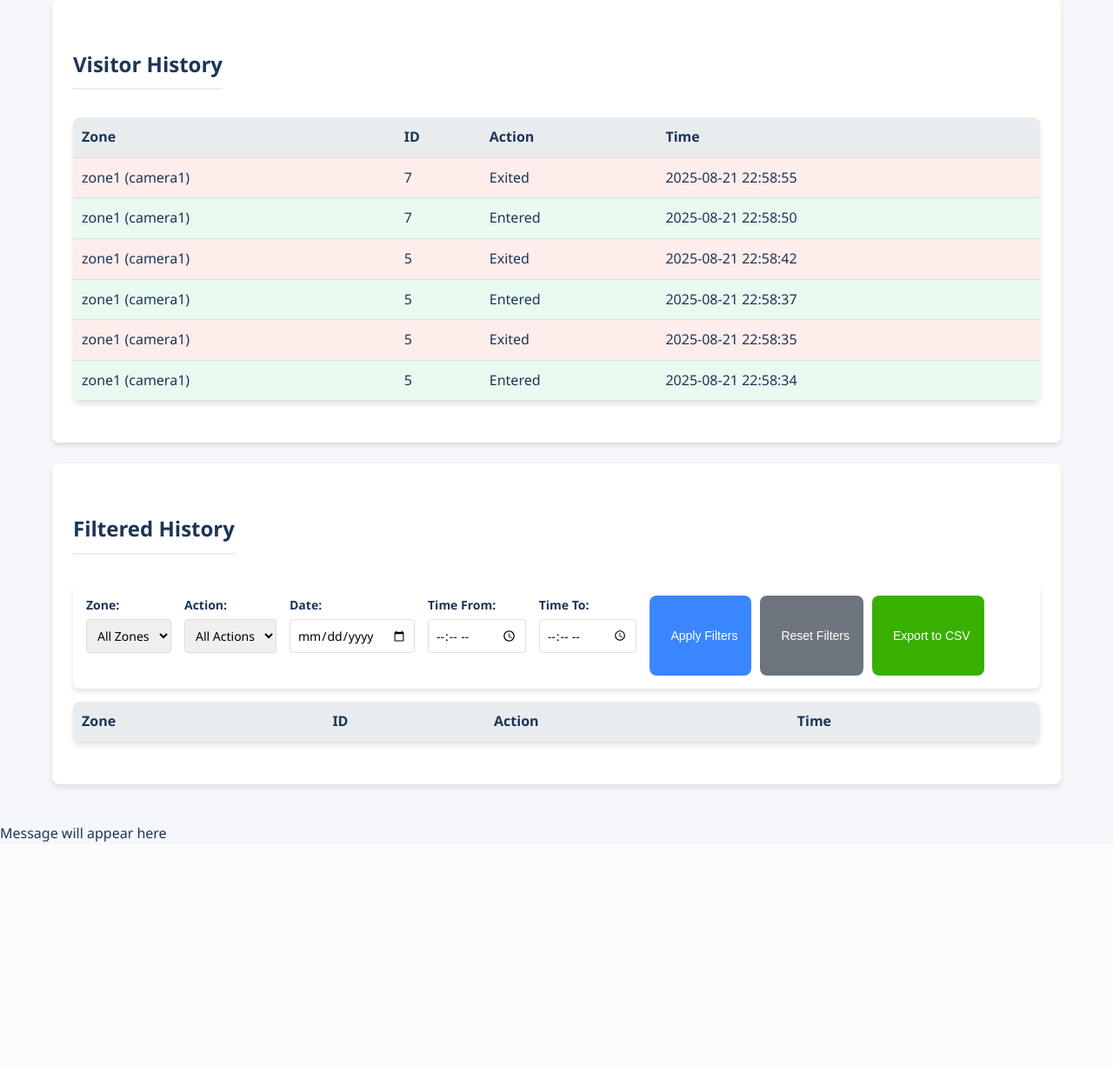
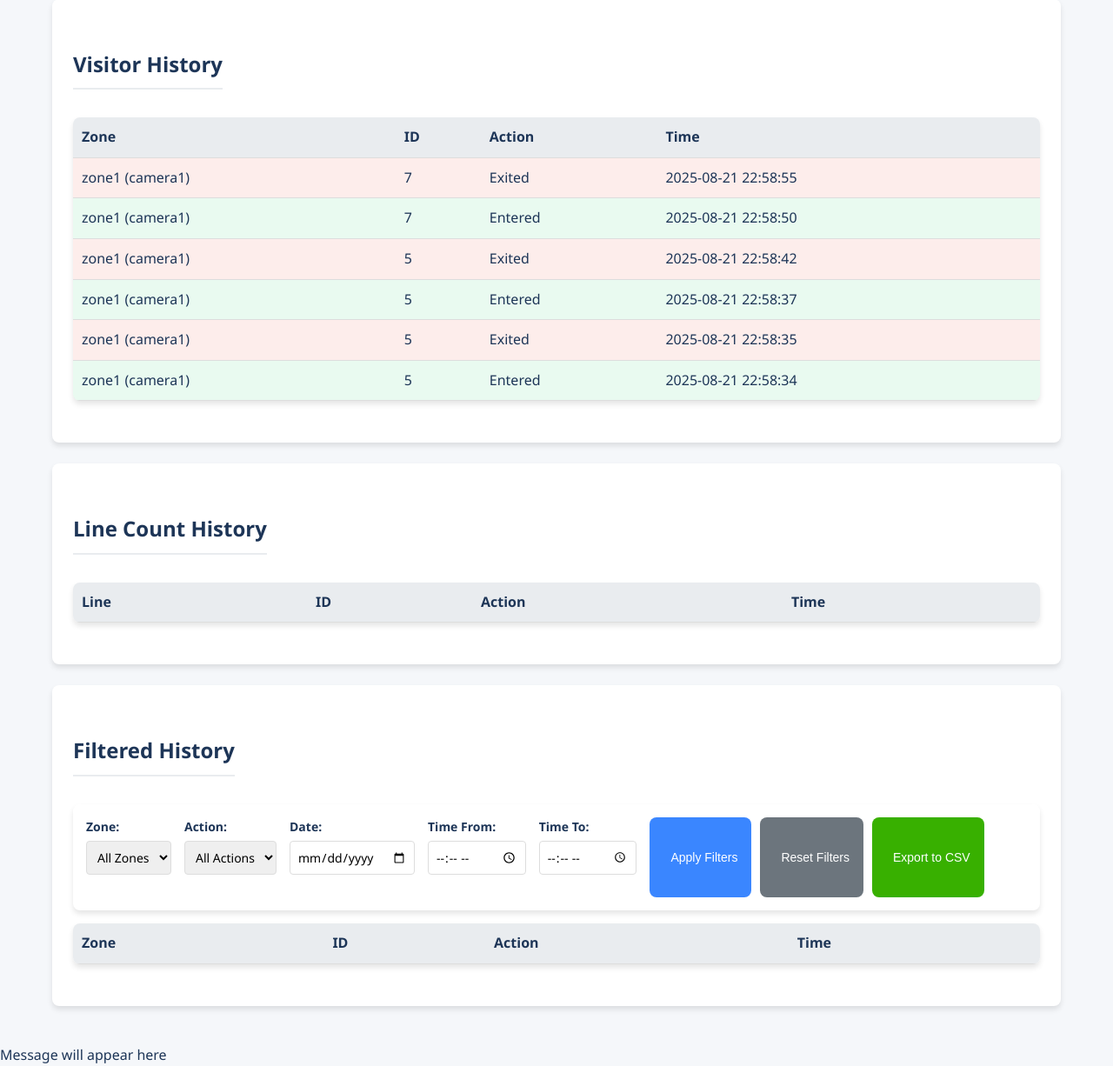
Before and after one commit to ArjunPV45/COUNTER, a Flask app: page / in a window 1280 px wide. Shown: the part 1829-3055 px from the top of the page at 87% size. Before the commit the page ends 2797 px from the top, so only its background shows below. Run offline with Flask 3, Linux system fonts and the light colour scheme; lists and menus that the app fills with data are empty; parts of the project's set-up code (start-up, migrations or seed data) failed here and were passed over; some libraries are stand-ins or nearby versions.

Commit message:
line history added

```diff
--- a/static/script2.js
+++ b/static/script2.js
@@ -179,6 +179,8 @@ function switchCamera(cameraId) {
     loadLines();
     updateZoneBoxes();
     updateLineCounts();
+
+    loadLineHistory(cameraId);
 
     setTimeout(() => {
         drawAllZones(ctx, canvasOverlay.width, canvasOverlay.height);
@@ -753,6 +755,40 @@ function initResetButtons() {
     });
 }
 
+// Load line history for the active camera
+async function loadLineHistory(cameraId) {
+  try {
+    const res = await fetch(`/get_line_history/${cameraId}`);
+    const data = await res.json();
+
+    const tbody = document.querySelector("#line_history_table tbody");
+    tbody.innerHTML = ""; // clear old rows
+
+    if (!data.line_history || Object.keys(data.line_history).length === 0) {
+      const tr = document.createElement("tr");
+      tr.innerHTML = `<td colspan="4" style="text-align:center; color:gray;">No line history available</td>`;
+      tbody.appendChild(tr);
+      return;
+    }
+
+    for (const [lineName, history] of Object.entries(data.line_history)) {
+      history.forEach(entry => {
+        const tr = document.createElement("tr");
+        tr.className = entry.action.toLowerCase(); // "in" or "out" class
+        tr.innerHTML = `
+          <td>${lineName}</td>
+          <td>${entry.id}</td>
+          <td>${entry.action}</td>
+          <td>${entry.time}</td>
+        `;
+        tbody.appendChild(tr);
+      });
+    }
+  } catch (err) {
+    console.error("❌ Error fetching line history:", err);
+  }
+}
+
 // History filtering
 function initFilters() {
     const applyFiltersBtn = document.getElementById('apply-filters');
@@ -1102,6 +1138,12 @@ function debugLineCountElements() {
 
 debugLineCountElements();
 
+setInterval(() => {
+  if (currentCamera) {
+    loadLineHistory(currentCamera);
+  }
+}, 5000);
+
 
 // Initialize application
 function initializeApp() {
--- a/templates/index3.html
+++ b/templates/index3.html
@@ -925,6 +925,25 @@
           </table>
         </div>
 
+        <!-- Line History Table -->
+        <div class="card">
+          <div class="card-header">
+            <h2>Line Count History</h2>
+          </div>
+          <table id="line_history_table">
+            <thead>
+              <tr>
+                <th>Line</th>
+                <th>ID</th>
+                <th>Action</th>
+                <th>Time</th>
+              </tr>
+            </thead>
+            <tbody></tbody>
+          </table>
+        </div>
+
+
         <!-- Filtered History & Export -->
         <div class="card">
           <div class="card-header">
```
